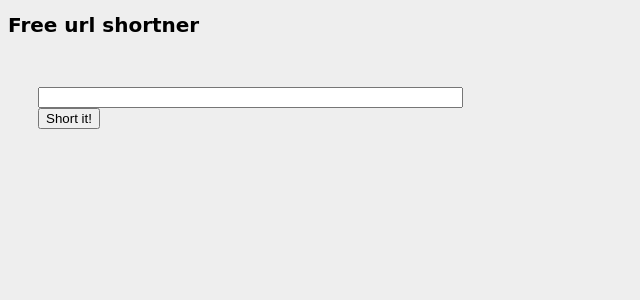
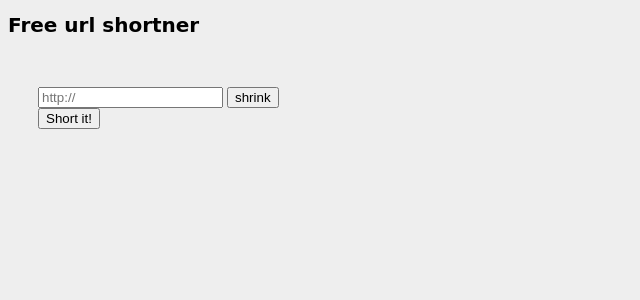
Before and after one commit to Ulvis/freeurlshortener, a PHP site: page / in a window 1280 px wide. Shown: the top 300 px of the page, without its empty margins (0-640 px from the left). Run offline with PHP 8.4, Linux system fonts and the light colour scheme.

Commit message:
Update index.php

```diff
--- a/index.php
+++ b/index.php
@@ -34,7 +34,7 @@ img{
 <?php
   if (isset($_POST['url'])) {
 $url=$_POST['url'];
-$curl ='http://ulvis.net/api.php?url='.$longurl.'&private=1&type=xml'; // longurl your url if want custom url them add &custom=your custom url
+$curl ='https://ulvis.net/API/write/post'; // longurl your url if want custom url them add &custom=your custom url
 $ch = curl_init($curl);
 curl_setopt($ch, CURLOPT_CUSTOMREQUEST, "GET");
 curl_setopt($ch, CURLOPT_RETURNTRANSFER, true);
@@ -51,8 +51,13 @@ echo $arr_response->response->url;
 ?>
   <h1>Free url shortner</h1>
 <div class="contain">
-<form name="url" method="post" action="<?php echo $_SERVER['PHP_SELF']; ?>" >
-<input type="text" name="url" size="50">
+   <form action="<?php
+$_SERVER['PHP_SELF']; ?>" method="post" id="mainform" autocomplete="off">
+            <div id="qrCode">
+                <div class="qrTooltip" style="display:none;"></div>
+            </div>
+                <input type="text" id="url" name="url" value="" placeholder="http://"/>
+                <input type="submit" id="submit" class="button submit normal" value="shrink" name="submit">
 <br>
 <input type="submit" name="submit" value="Short it!" >
 </form>
```
